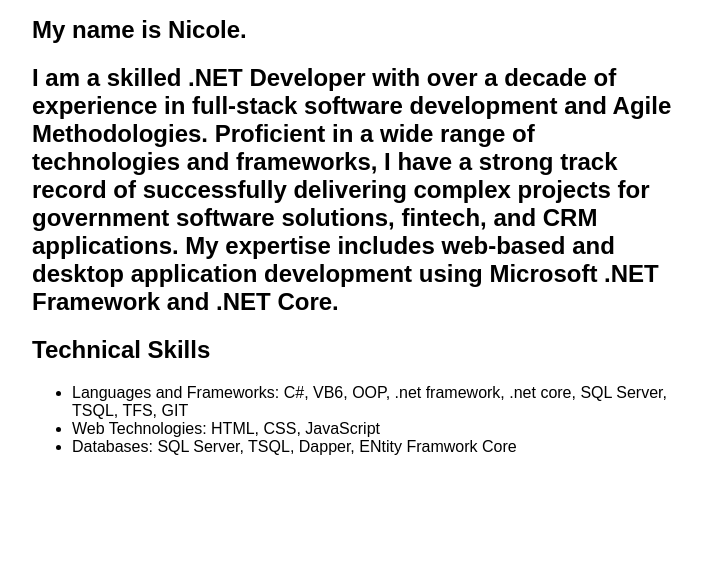
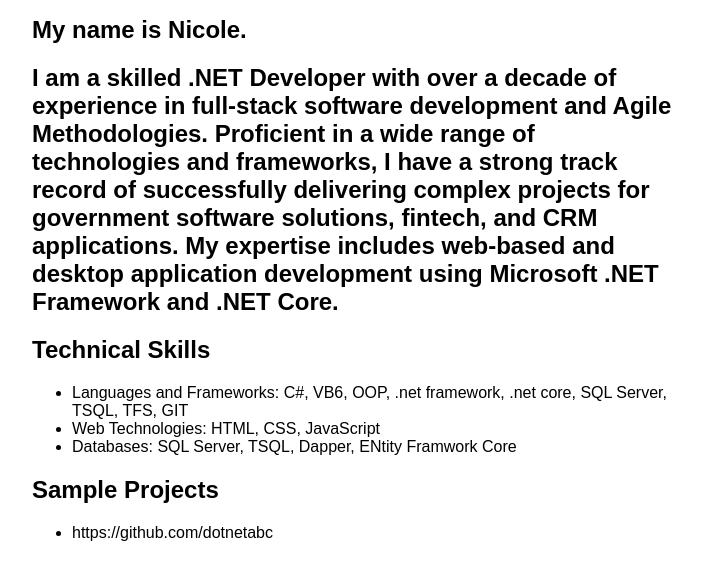
Before and after one commit to dotnetabc/first-static-web-app, a website: page src/index.html in a window 1280 px wide. Shown: the part 209-788 px from the top of the page, without its empty margins (288-990 px from the left). Drawn offline with Linux system fonts and the light colour scheme.

Commit message:
add GitHub

```diff
--- a/src/index.html
+++ b/src/index.html
@@ -25,7 +25,12 @@
         <li>Web Technologies: HTML, CSS, JavaScript</li>
         <li>Databases: SQL Server, TSQL, Dapper, ENtity Framwork Core</li>
     </ul>
-
+    <div>
+        <h2>Sample Projects</h2>
+        <ul>
+            <li>https://github.com/dotnetabc</li>
+        </ul>
+    </div>
   </main>
 </body>
 
```
